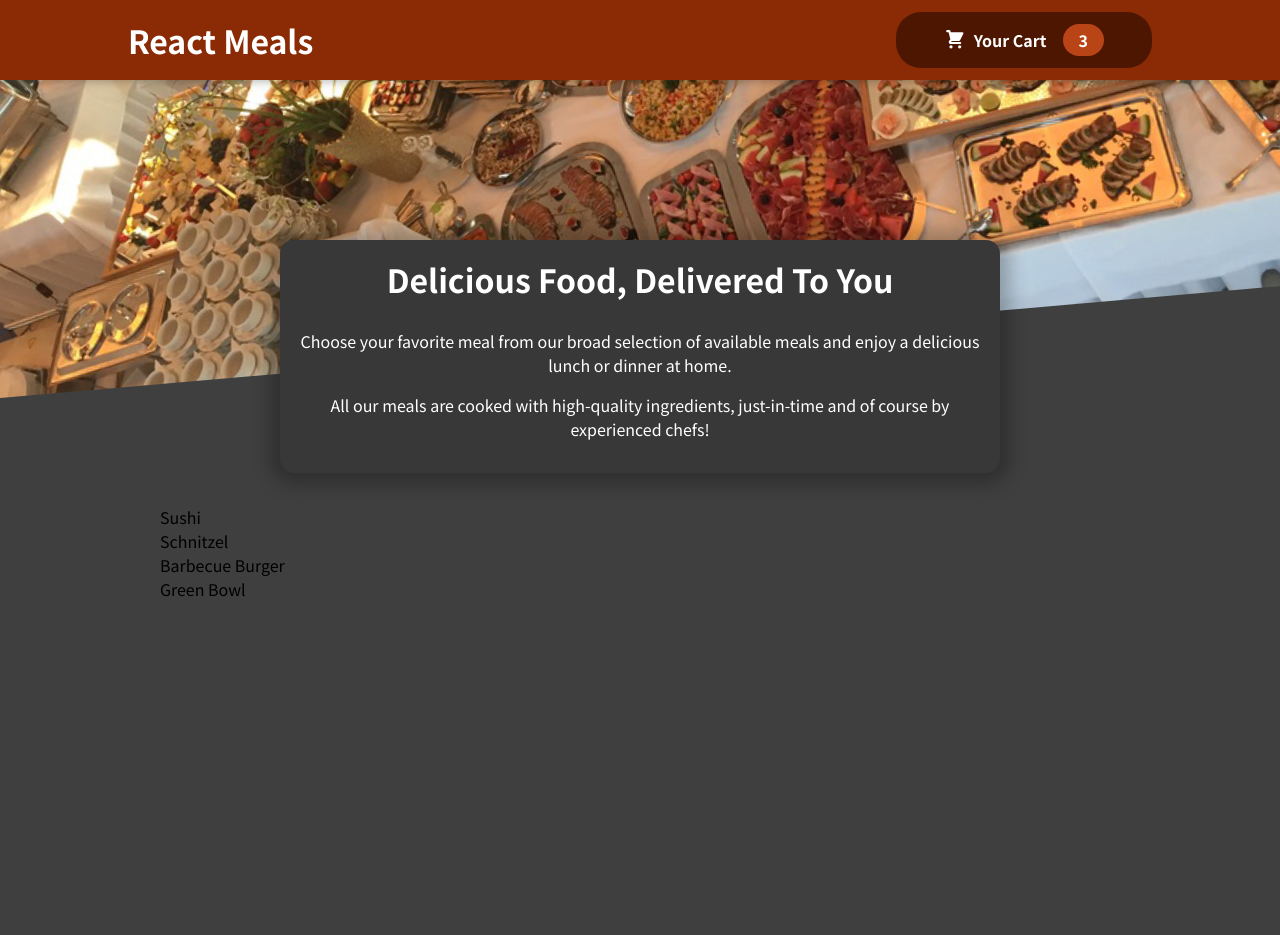
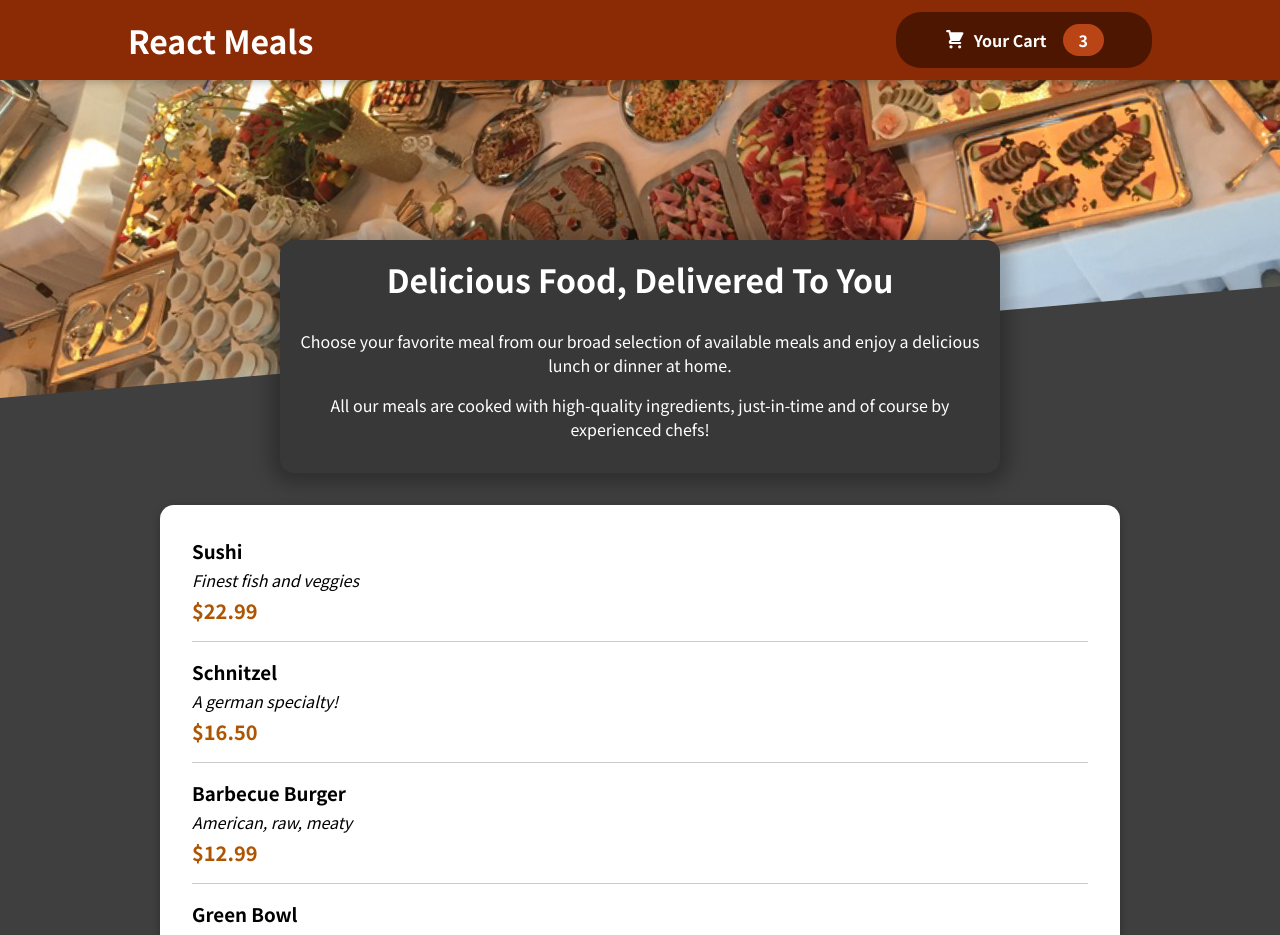
Before and after one commit to Gcorporation/Food-Order-App---React, a React (Create React App) app: page / in a window 1280 px wide. Shown: the top 935 px of the page. Before the commit the page ends 800 px from the top, so only its background shows below. Built offline with nearby package versions, Linux system fonts and the light colour scheme.

Commit message:
Adding individual Meal item and displaying

```diff
--- a/src/components/Meals/AvailableMeals.js
+++ b/src/components/Meals/AvailableMeals.js
@@ -1,4 +1,6 @@
 import classes from './AvailableMeals.module.css';
+import Card from '../UI/Card';
+import MealItem from './MealItem/MealItem';
 
 const DUMMY_MEALS = [
     {
@@ -28,12 +30,20 @@
   ];
 
   const AvailableMeals = () => {
-    const mealsList = DUMMY_MEALS.map(meal => <li>{meal.name}</li>);
+    const mealsList = DUMMY_MEALS.map(meal =>
+      <MealItem
+        key={meal.id}
+        name={meal.name}
+        description={meal.description}
+        price={meal.price}
+      />);
 
     return <section className={classes.meals}>
+      <Card>
         <ul>
             {mealsList}
         </ul>
+      </Card>
     </section>
   }
 
--- /dev/null
+++ b/src/components/Meals/MealItem/MealItem.js
@@ -0,0 +1,18 @@
+import classes from "./MealItem.module.css";
+
+const MealItem = (props) => {
+    const price = `$${props.price.toFixed(2)}`;  // for amount upto 2 decimal places
+
+    return (
+        <li className={classes.meal}>
+            <div>
+                <h3>{props.name}</h3>
+                <div className={classes.description}>{props.description}</div>
+                <div className={classes.price}>{price}</div>
+            </div>
+            <div></div>
+        </li>
+    )
+}
+
+export default MealItem;
--- /dev/null
+++ b/src/components/Meals/MealItem/MealItem.module.css
@@ -0,0 +1,22 @@
+.meal {
+    display: flex;
+    justify-content: space-between;
+    margin: 1rem;
+    padding-bottom: 1rem;
+    border-bottom: 1px solid #ccc;
+  }
+
+  .meal h3 {
+    margin: 0 0 0.25rem 0;
+  }
+
+  .description {
+    font-style: italic;
+  }
+
+  .price {
+    margin-top: 0.25rem;
+    font-weight: bold;
+    color: #ad5502;
+    font-size: 1.25rem;
+  }
--- /dev/null
+++ b/src/components/UI/Card.js
@@ -0,0 +1,7 @@
+import classes from './Card.module.css';
+
+const Card = (props) => {
+    return <div className={classes.card}>{props.children}</div>
+}
+
+export default Card;
--- /dev/null
+++ b/src/components/UI/Card.module.css
@@ -0,0 +1,6 @@
+.card {
+    padding: 1rem;
+    box-shadow: 0 2px 8px rgba(0, 0, 0, 0.25);
+    border-radius: 14px;
+    background-color: white;
+  }
```
Also changed, not shown: src/components/Meals/MealItem/MealItemForm.js (added), 1 other file (tests, documents, lock files or other folders).
